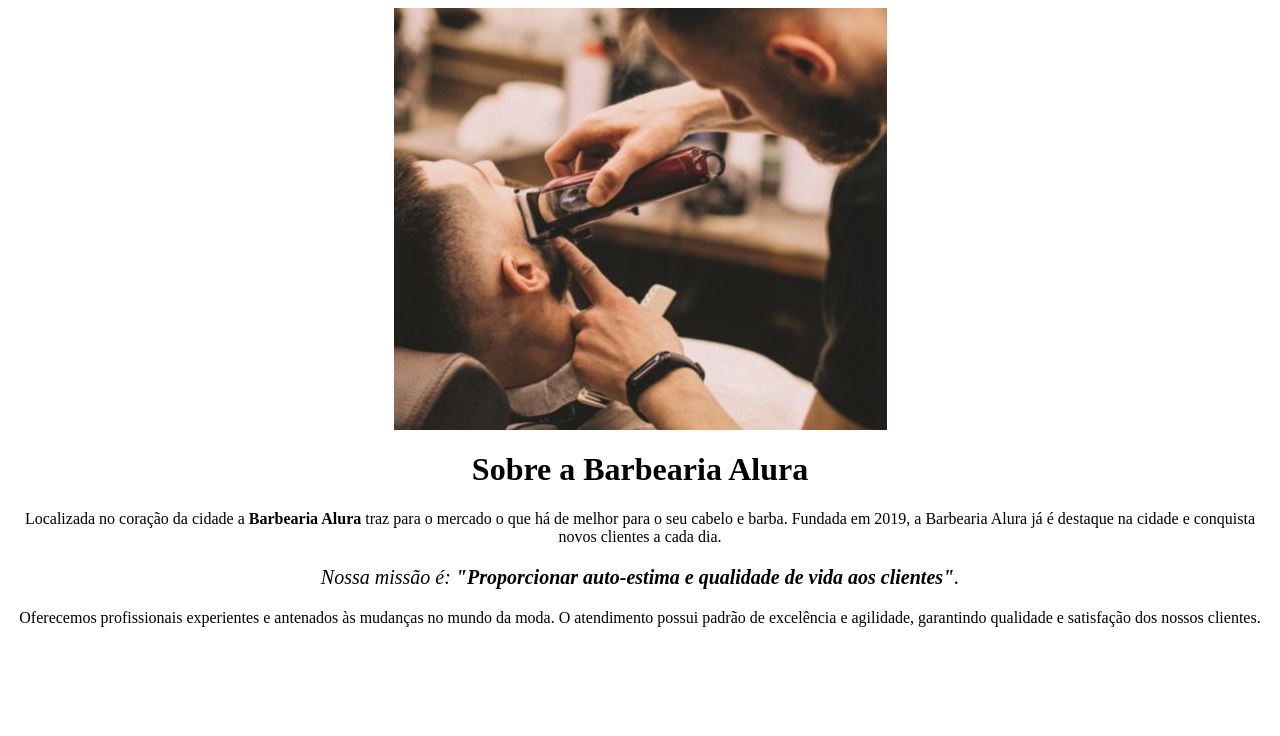
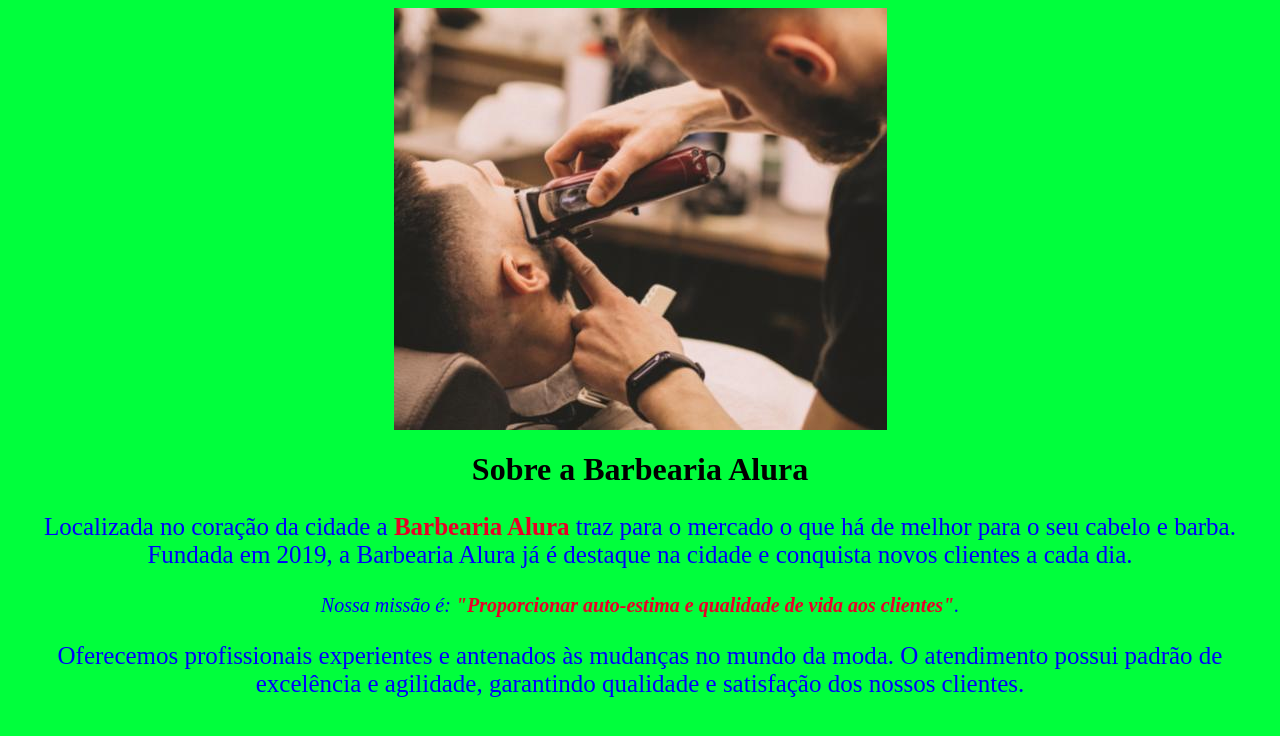
Before and after one commit to igormenezes2007/Carroesportivos22, a plain HTML site: page index.html in a window 1280 px wide. Drawn offline with Linux system fonts and the light colour scheme.

Commit message:
Add files via upload

```diff
--- a/index.html
+++ b/index.html
@@ -3,6 +3,7 @@
     <head>
         <meta charset="UTF-8">
         <title>Barbearia Alura</title>
+        <link rel="stylesheet" href="style.css">
     </head>
 
     <body>
--- a/style.css
+++ b/style.css
@@ -1,14 +1,13 @@
 body {
-background: #CCCCCC
+background: rgb(0,255,60);
 }
-#banner {
-	width: 60%;
 
+strong {
+	color: rgb(232,0,39);
 }
 
 p {
-	text-align: center
+	font-size: 25px;
+	text-align: center;
+	color: rgb(0,0,250);
 }
-strong {
-    color: red;
- }
```
